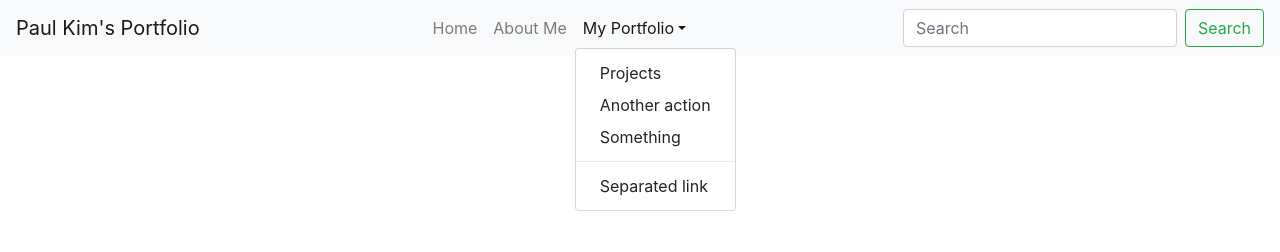
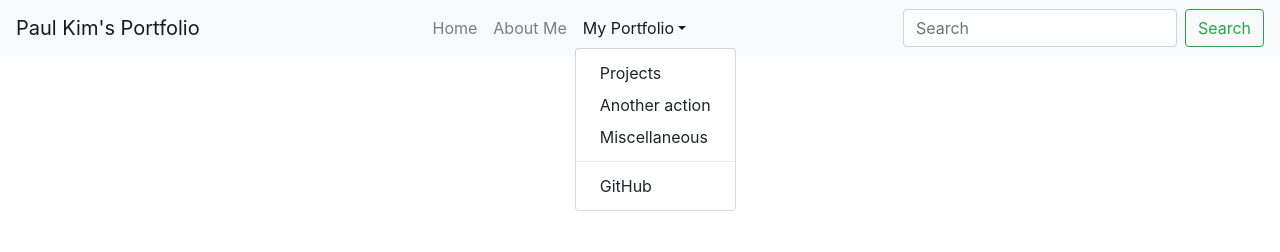
Before and after one commit to paulkim172/React-Portfolio, a React (Create React App) app in the folder my-app/: page / in a window 1280 px wide. Both pictures are taken after a click on the button "My Portfolio". Shown: the top 252 px of the page. Built offline with nearby package versions, Linux system fonts and the light colour scheme.

Commit message:
fixed links and added about-me sections

```diff
--- a/my-app/src/header.js
+++ b/my-app/src/header.js
@@ -20,9 +20,9 @@ class Header extends Component {
         <NavDropdown title="My Portfolio" id="basic-nav-dropdown">
             <NavDropdown.Item><Link to='/portfolio' className='link'>Projects</Link></NavDropdown.Item>
             <NavDropdown.Item href="#action/3.2">Another action</NavDropdown.Item>
-            <NavDropdown.Item href="#action/3.3">Something</NavDropdown.Item>
+            <NavDropdown.Item href="#action/3.3">Miscellaneous</NavDropdown.Item>
             <NavDropdown.Divider />
-            <NavDropdown.Item href="#action/3.4">Separated link</NavDropdown.Item>
+            <NavDropdown.Item href="https://github.com/paulkim172">GitHub</NavDropdown.Item>
         </NavDropdown>
         </Nav>
         <Form inline>
```
Also changed, not shown: my-app/src/sections/aboutme-resume-section.jsx (added, +13 -0 lines), my-app/src/sections/aboutme-roadmap-section.jsx (added, +11 -0 lines), 2 other files (tests, documents, lock files or other folders).
